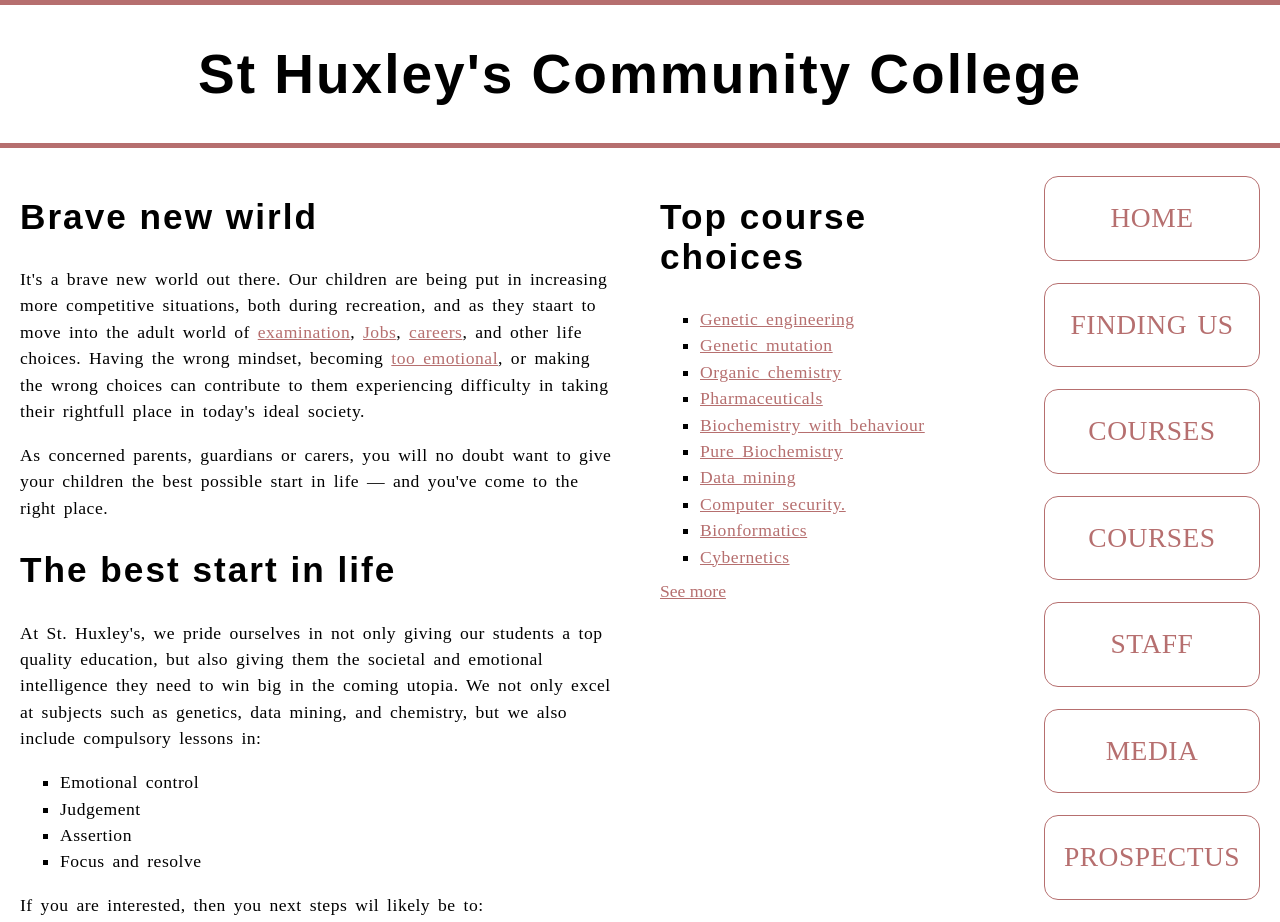
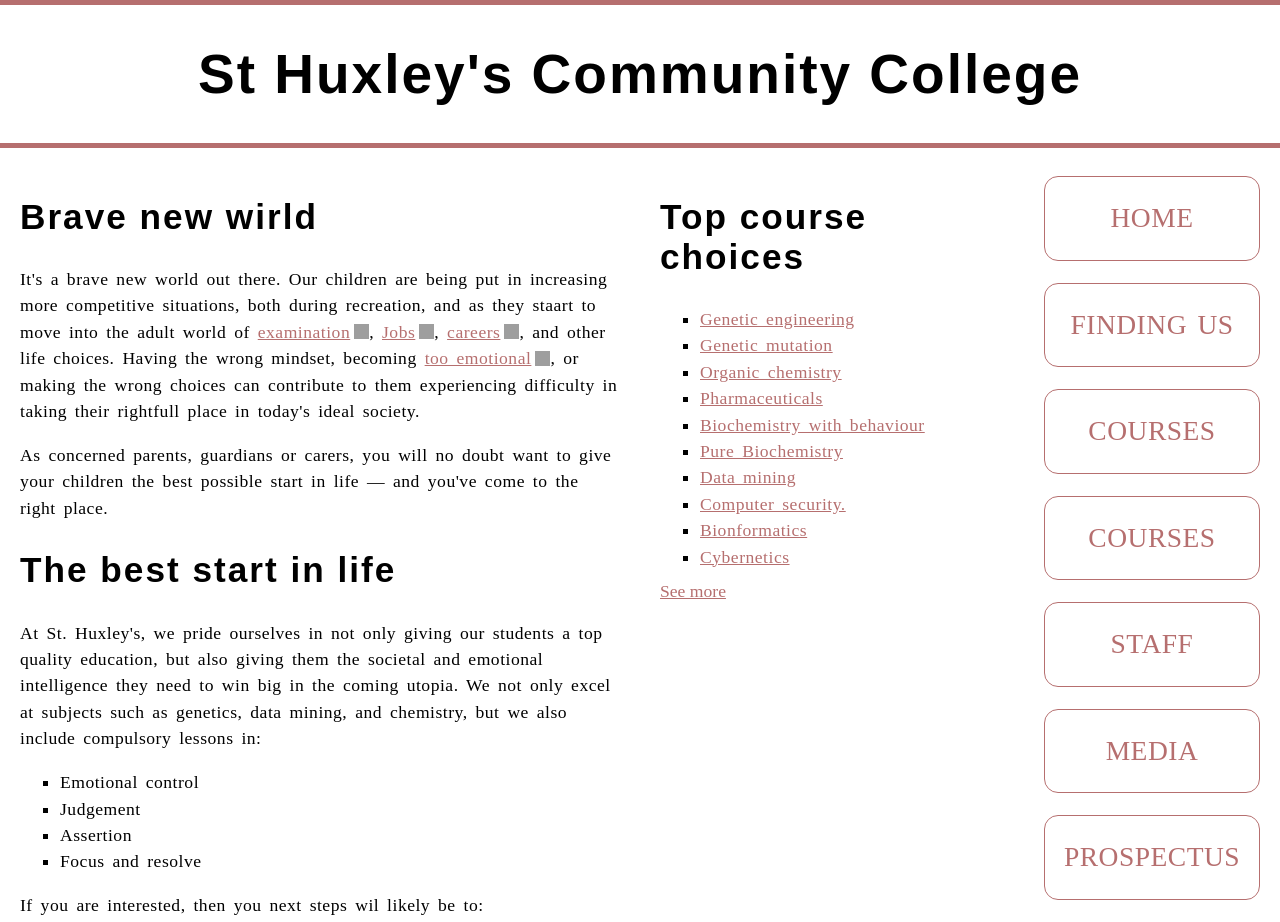
Before and after one commit to Abhijithh9188/task4, a plain HTML site: page index.html in a window 1280 px wide. Shown: the top 922 px of the page. Drawn offline with Linux system fonts and the light colour scheme; grey boxes are pictures that could not be loaded.

Commit message:
Update style.css

```diff
--- a/style.css
+++ b/style.css
@@ -96,4 +96,7 @@
     font-size: 2.5rem;
     border: 1px solid rgb(182, 111, 111);
     border-radius: 14px;
-  }
+  }a[href*="http"] {
+    background: url('https://mdn.github.io/learning-area/css/styling-text/typesetting-a-homepage-start/external-link-52.png') no-repeat 100% ;
+    background-size: 15px 15px;
+    padding-right: 19px;}
```
